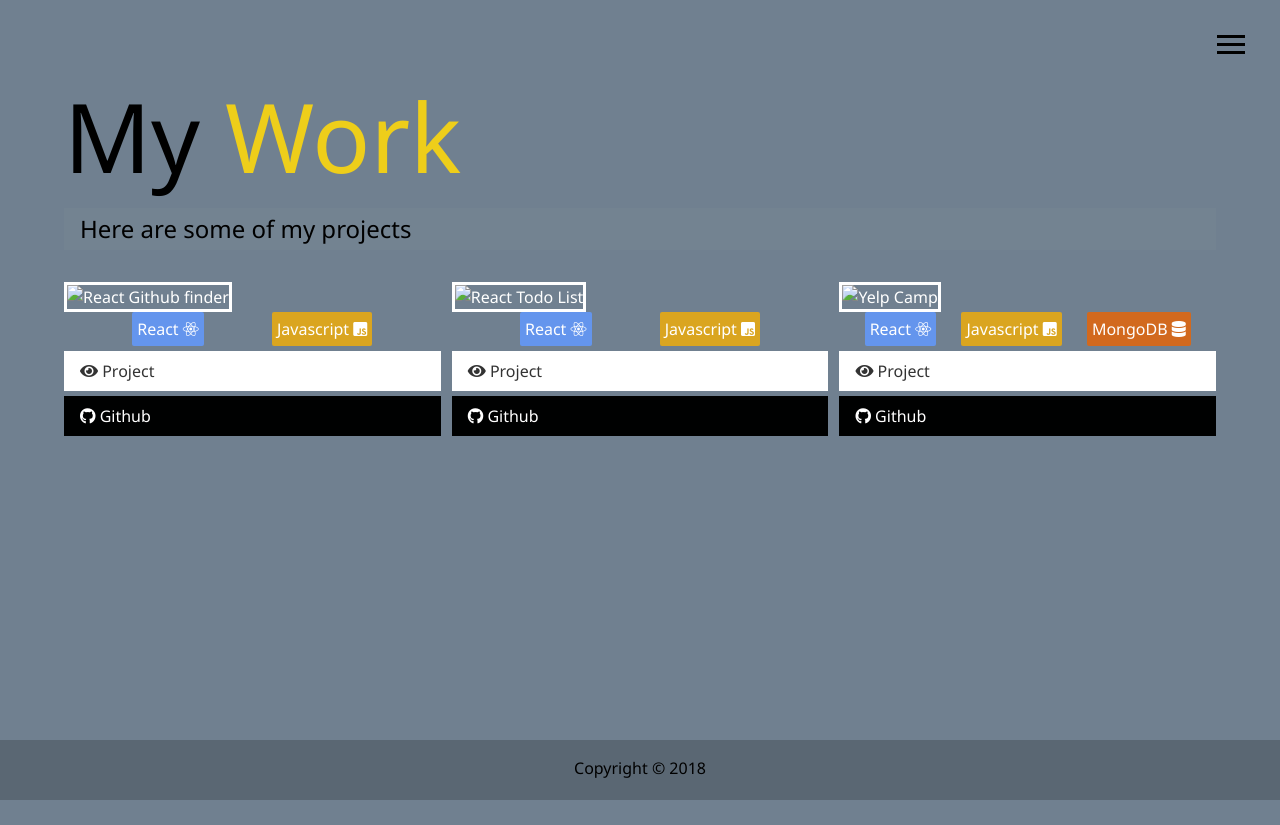
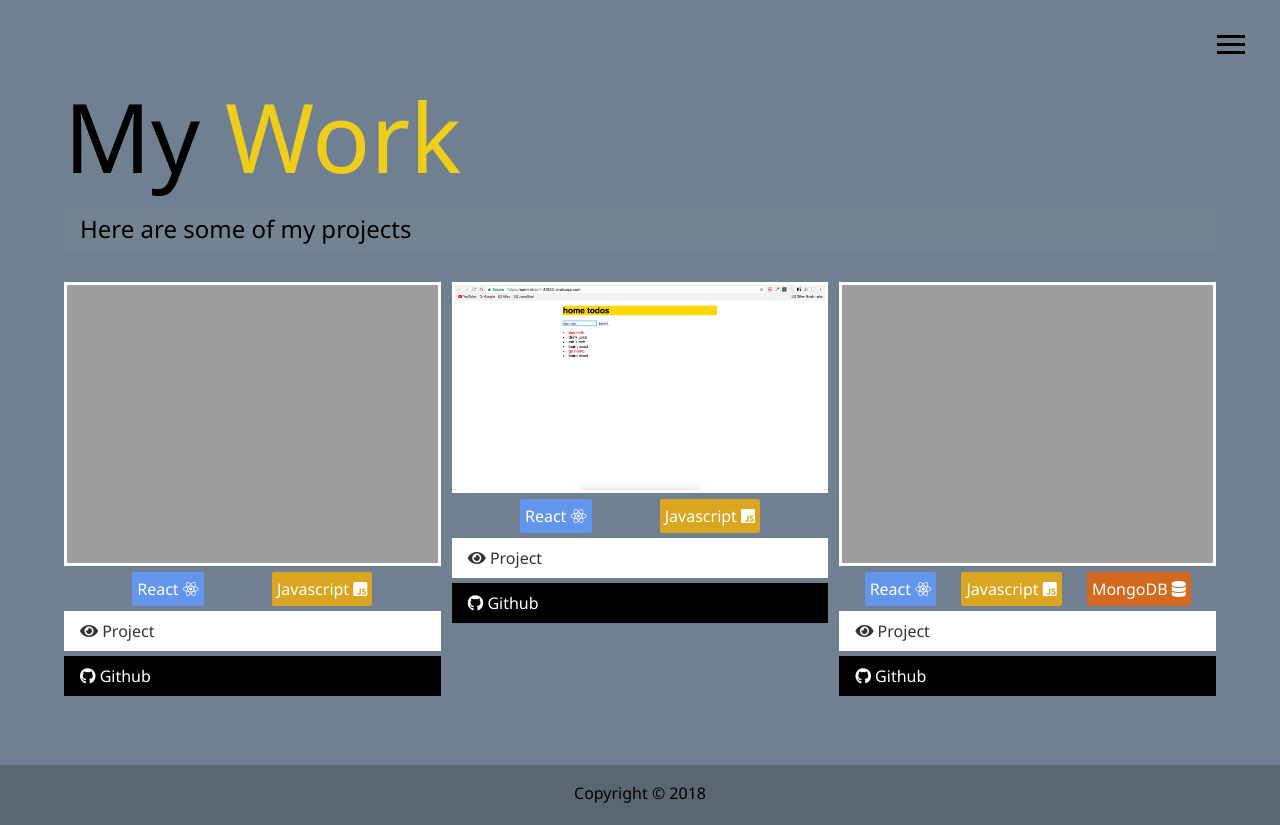
Before and after one commit to yaminmhd/portfolio-sass-cssgrid-flexbox, a website: page dist/work.html in a window 1280 px wide. Before the commit the page ends 800 px from the top, so only its background shows below. Drawn offline with Linux system fonts and the light colour scheme; the site is published under a folder, as on GitHub Pages, so addresses that start at the root find nothing.

Commit message:
Changes to images path

```diff
--- a/scss/_config.scss
+++ b/scss/_config.scss
@@ -1,7 +1,7 @@
 $primary-color: #708090;
 $secondary-color: #eece1a;
 $show-home-image: true;
-$home-image: url(/dist/img/background.jpg);
+$home-image: url("../img/background.jpg");
 $background-opacity: 0.7;
 
 @mixin easeOut{
--- a/scss/_menu.scss
+++ b/scss/_menu.scss
@@ -91,7 +91,7 @@
     .portrait {
       width: 250px;
       height: 250px;
-      background: url("/dist/img/portrait.jpeg");
+      background: url("../img/portrait.jpeg");
       border-radius: 50%;
       border: solid 3px $secondary-color;
     }
--- a/scss/_mobile.scss
+++ b/scss/_mobile.scss
@@ -44,7 +44,7 @@
     height: 25vh;
     transform: translate3d(100%, 0, 0);
     .portrait {
-      background: url("/dist/img/small.png");
+      background: url("../img/small.png");
       background-size: cover;
       width: 150px;
       height: 150px;
```
Also changed, not shown: dist/about.html, dist/css/main.css, dist/work.html.
